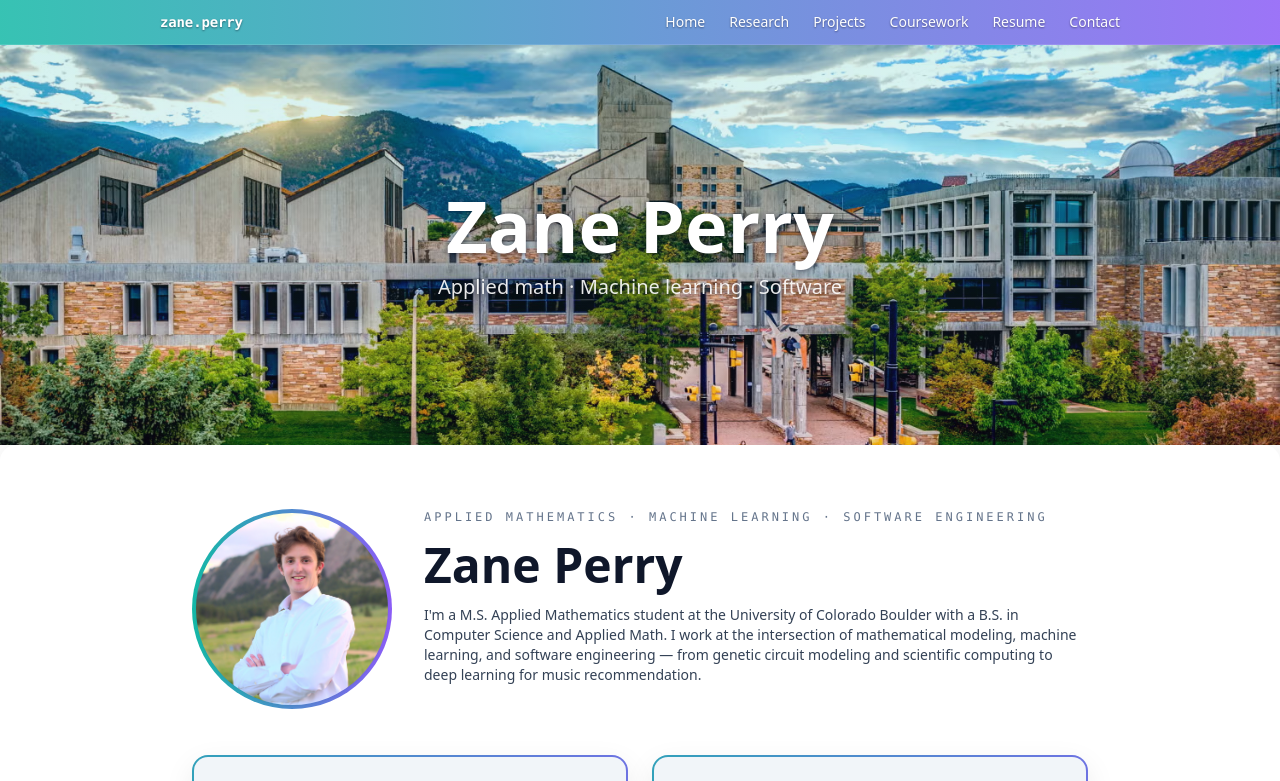
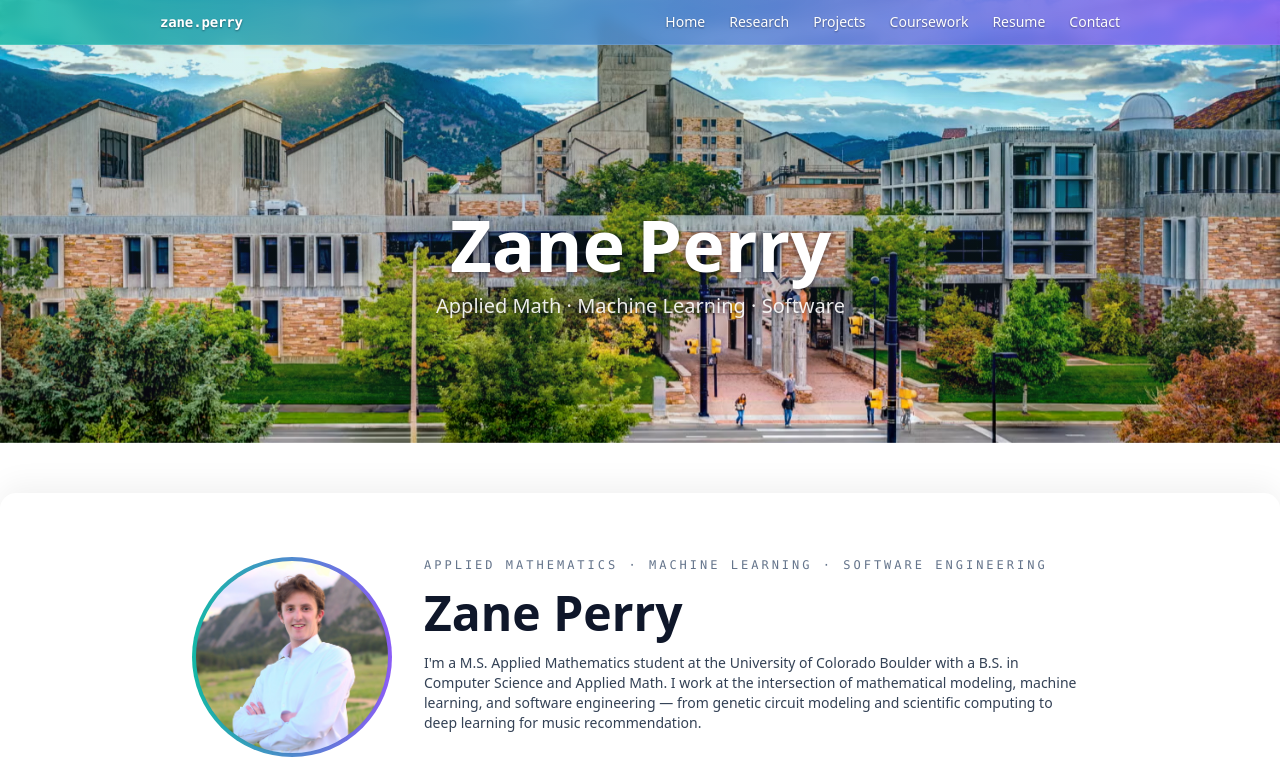
Before and after one commit to zane-perry/zane-portfolio, a Next.js app: page / in a window 1280 px wide. Shown: the top 781 px of the page. Built offline with nearby package versions, Linux system fonts and the light colour scheme.

Commit message:
Banner Aesthetic Updates

```diff
--- a/app/globals.css
+++ b/app/globals.css
@@ -170,31 +170,54 @@ header.site-nav .brand {
   letter-spacing: -0.01em;
 }
 
-/* Small configurable gap so part of the hero remains visible before scrolling */
+/* Small configurable gap so part of the hero remains visible before scrolling
+   (set to 0 so the hero meets the content area unless you opt for visual gap) */
 :root {
-  --hero-gap: 2rem; /* adjust as needed */
+  --hero-gap: 0rem; /* adjust as needed; 0 prevents a white gap between hero and content */
+  --content-offset: 3rem; /* additional downward offset for main content */
 }
 
 .hero-banner {
-  /* keep the hero in the document flow; place it at the very top so
-     no empty whitespace appears above it. The header will sit above
-     the hero (sticky) and may overlap the top portion of the image. */
-  position: sticky;
+  /* Fixed hero so it remains visually continuous under the semi-opaque nav.
+     - position: fixed keeps the banner locked to the viewport top so it
+       doesn't 'stop' when the header becomes sticky.
+     - keep a low z-index so the nav (z-index:60) and content area (z-index:20)
+       can layer above as designed: nav above hero, content above hero. */
+  position: fixed;
   top: 0;
   left: 0;
   right: 0;
-  overflow: hidden;
+  /* allow the image to extend below the hero container so the bottom is not
+     cut off; the page content (z-index:20) will sit above any excess image */
+  overflow: visible;
   width: 100%;
   height: var(--hero-height);
   z-index: 10; /* beneath header, under content */
 }
 
 .hero-banner img {
-  display: block;
+  /* Position absolute so the image top lines up with the page top and the
+     image may extend downward beyond the hero container. Use min-height to
+     ensure the hero area is covered while allowing overflow to be hidden by
+     content above it. */
+  position: absolute;
+  top: 0;
+  left: 0;
   width: 100%;
-  height: 100%;
+  height: auto;
+  min-height: var(--hero-height);
   object-fit: cover;
-  object-position: center center; /* show the middle of the image */
+  /* default to showing the bottom of the image so the lower part isn't cut off */
+  object-position: var(--hero-image-position, center 100%);
+  z-index: 0;
+  /* slight upward offset so the image extends higher (top may be cut off)
+     while leaving layout and content unchanged. Default -10rem as requested. */
+  transform: translateY(var(--hero-banner-offset, -3rem));
+  will-change: transform;
+}
+
+.hero-overlay {
+  z-index: 5; /* sits above the image but below content and nav */
 }
 
 .hero-overlay {
@@ -255,8 +278,10 @@ header.site-nav {
 
 /* Ensure the page content initially sits below the fixed hero */
 main {
-  /* hero is in the flow (sticky), so no extra padding is required here */
-  padding-top: 0;
+  /* Keep the main content positioned below the hero. Add an extra offset
+     so content starts further down (useful to expose more of the banner).
+     Controlled by --content-offset (default 5rem). */
+  padding-top: calc(var(--hero-height) + var(--content-offset));
 }
 
 /* Projects expanding-card animation styles */
@@ -375,3 +400,53 @@ main {
 
 /* Constrain embedded PDF previews so only the first page is visible (clipped). */
 /* PDF thumbnails removed; diplomas are now downloadable links only. */
+
+/* Parallax container - used by client HeroParallax component */
+.parallax-container {
+  will-change: transform;
+  /* keep transform origin centered so motion looks natural */
+  transform-origin: center top;
+}
+
+/* move the hero text slightly lower inside the parallax container
+   without affecting the parallax transform (which modifies the container)
+   - use CSS variable --hero-text-offset, default 2rem */
+.parallax-container .hero-text {
+  margin-top: var(--hero-text-offset, 8rem);
+}
+
+@media (max-width: 640px) {
+  .parallax-container .hero-text {
+    margin-top: var(--hero-text-offset-mobile, 1.25rem);
+  }
+}
+
+/* Fade-in staggered animations for hero title/subtitle */
+@keyframes fadeInUp {
+  0% {
+    opacity: 0;
+    transform: translateY(6px);
+  }
+  100% {
+    opacity: 1;
+    transform: translateY(0);
+  }
+}
+
+.fade-in {
+  opacity: 0;
+  animation-name: fadeInUp;
+  /* slower: make the entrance noticeably more deliberate */
+  animation-duration: 1200ms;
+  animation-timing-function: cubic-bezier(.2,.9,.2,1);
+  animation-fill-mode: forwards;
+  will-change: transform, opacity;
+}
+
+@media (prefers-reduced-motion: reduce) {
+  .fade-in {
+    animation: none !important;
+    opacity: 1 !important;
+    transform: none !important;
+  }
+}
--- a/app/layout.tsx
+++ b/app/layout.tsx
@@ -1,6 +1,7 @@
 import type { Metadata } from "next";
 import "./globals.css";
 import { NavBar } from "@/components/NavBar";
+import HeroParallax from "@/components/HeroParallax";
 
 export const metadata: Metadata = {
   title: "Zane Perry | Applied Math & ML",
@@ -23,16 +24,11 @@ export default function RootLayout({
           <img
             src="/homepage.avif"
             alt="Homepage banner"
-            className="w-full h-48 sm:h-64 md:h-72 object-cover"
+            className="w-full object-cover"
           />
           <div className="hero-overlay">
             <div className="max-w-5xl mx-auto px-4 sm:px-6 lg:px-8 py-8 text-center">
-                <h1 className="text-4xl sm:text-5xl md:text-6xl lg:text-7xl font-bold text-white leading-tight">
-                  Zane Perry
-                </h1>
-                <p className="mt-3 text-base sm:text-lg md:text-xl text-white/90">
-                  Applied math · Machine learning · Software
-                </p>
+                  <HeroParallax />
               </div>
           </div>
         </div>
--- /dev/null
+++ b/components/HeroParallax.tsx
@@ -0,0 +1,67 @@
+"use client";
+
+import { useEffect, useRef } from "react";
+
+export default function HeroParallax() {
+  const containerRef = useRef<HTMLDivElement | null>(null);
+
+  useEffect(() => {
+    if (typeof window === "undefined") return;
+    const el = containerRef.current;
+    if (!el) return;
+
+    const mq = window.matchMedia && window.matchMedia("(prefers-reduced-motion: reduce)");
+    const prefersReduced = mq ? mq.matches : false;
+    if (prefersReduced) {
+      el.style.transform = "none";
+      return;
+    }
+
+    let rafId = 0;
+    let ticking = false;
+    // factor < 1 -> moves slower than the page scroll (gives depth)
+    const factor = 0.25;
+
+    const update = () => {
+      const scrollY = window.scrollY || 0;
+      const y = -scrollY * factor; // move upward as user scrolls down
+      if (el) el.style.transform = `translateY(${y}px)`;
+      ticking = false;
+    };
+
+    const onScroll = () => {
+      if (!ticking) {
+        ticking = true;
+        rafId = window.requestAnimationFrame(update);
+      }
+    };
+
+    window.addEventListener("scroll", onScroll, { passive: true });
+    // run once to seed initial position
+    onScroll();
+
+    return () => {
+      window.removeEventListener("scroll", onScroll);
+      if (rafId) cancelAnimationFrame(rafId);
+    };
+  }, []);
+
+  return (
+    <div ref={containerRef} className="parallax-container">
+      <div className="hero-text">
+        <h1 className="text-4xl sm:text-5xl md:text-6xl lg:text-7xl font-bold text-white leading-tight">
+          <span className="inline-block fade-in" style={{ animationDelay: "0.2s" }}>
+            Zane
+          </span>
+          <span className="inline-block ml-3 fade-in" style={{ animationDelay: "0.8s" }}>
+            Perry
+          </span>
+        </h1>
+
+        <p className="mt-3 text-base sm:text-lg md:text-xl text-white/90 fade-in" style={{ animationDelay: "1.4s" }}>
+          Applied Math · Machine Learning · Software
+        </p>
+      </div>
+    </div>
+  );
+}
```
